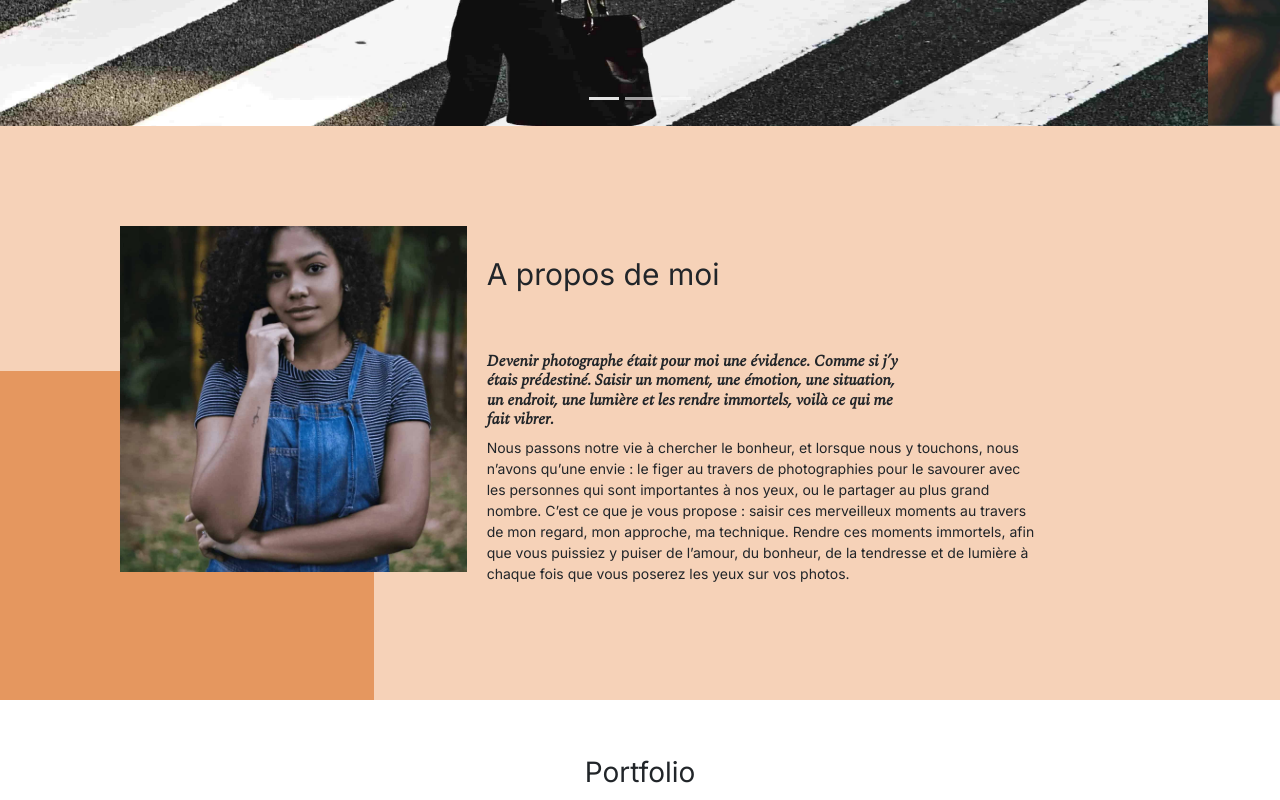
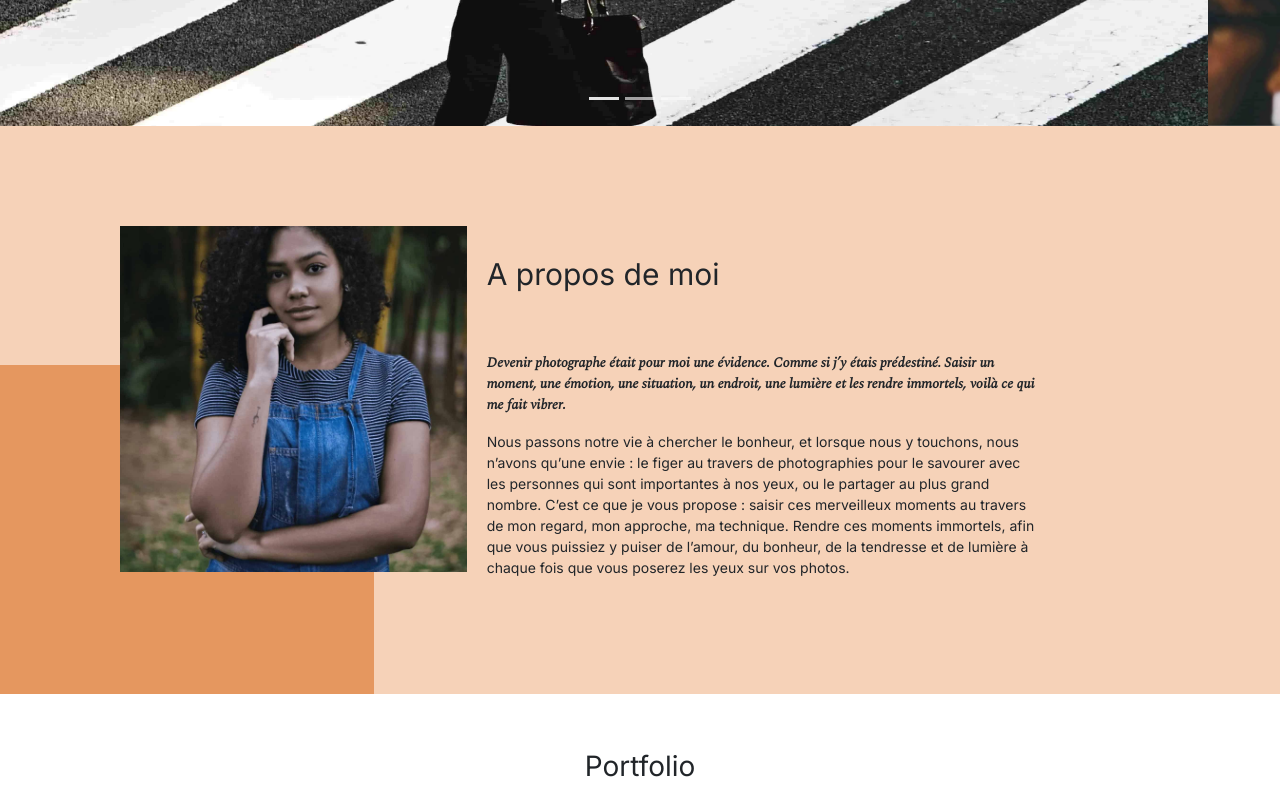
Before and after one commit to albaneste/ninacarducci.github.io-main, a plain HTML site: page index.html in a window 1280 px wide. Shown: the part 565-1365 px from the top of the page. Drawn offline with nearby package versions, Linux system fonts and the light colour scheme.

Commit message:
suppr h6

```diff
--- a/index.html
+++ b/index.html
@@ -112,7 +112,7 @@
 	</div>
 	<div id="about-me">
 		<h3 class="about-me__title">A propos de moi</h3>
-		<h6 class="about-me__introduction">Devenir photographe était pour moi une évidence. Comme si j’y étais prédestiné. Saisir un moment, une émotion, une situation, un endroit, une lumière et les rendre immortels, voilà ce qui me fait vibrer.</h6>
+		<p class="about-me__introduction">Devenir photographe était pour moi une évidence. Comme si j’y étais prédestiné. Saisir un moment, une émotion, une situation, un endroit, une lumière et les rendre immortels, voilà ce qui me fait vibrer.</p>
 		<p>Nous passons notre vie à chercher le bonheur, et lorsque nous y touchons, nous n’avons qu’une envie : le figer au travers de photographies pour le savourer avec les personnes qui sont importantes à nos yeux, ou le partager au plus grand nombre.
 			C’est ce que je vous propose : saisir ces merveilleux moments au travers de mon regard, mon approche, ma technique. Rendre ces moments immortels, afin que vous puissiez y puiser de l’amour, du bonheur, de la tendresse et de lumière à chaque fois que vous poserez les yeux sur vos photos.</p>
 	</div>
```
